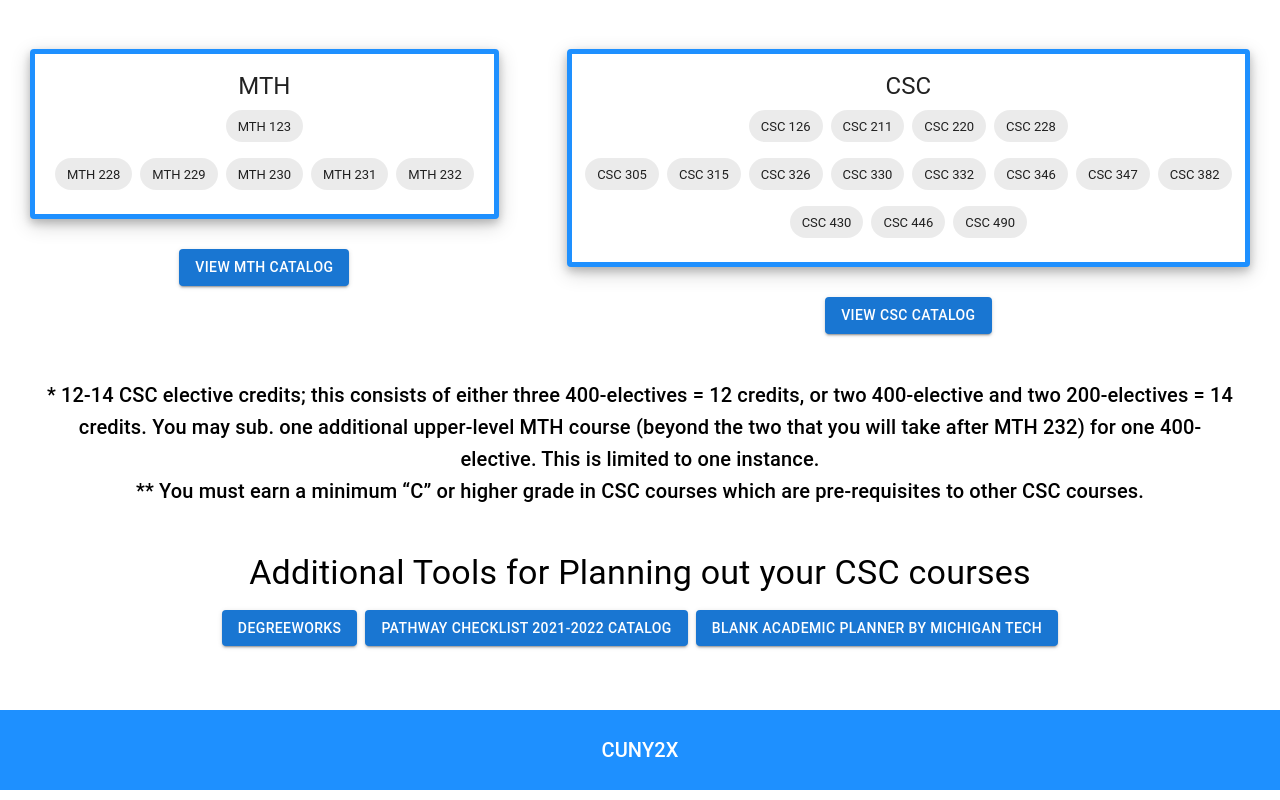
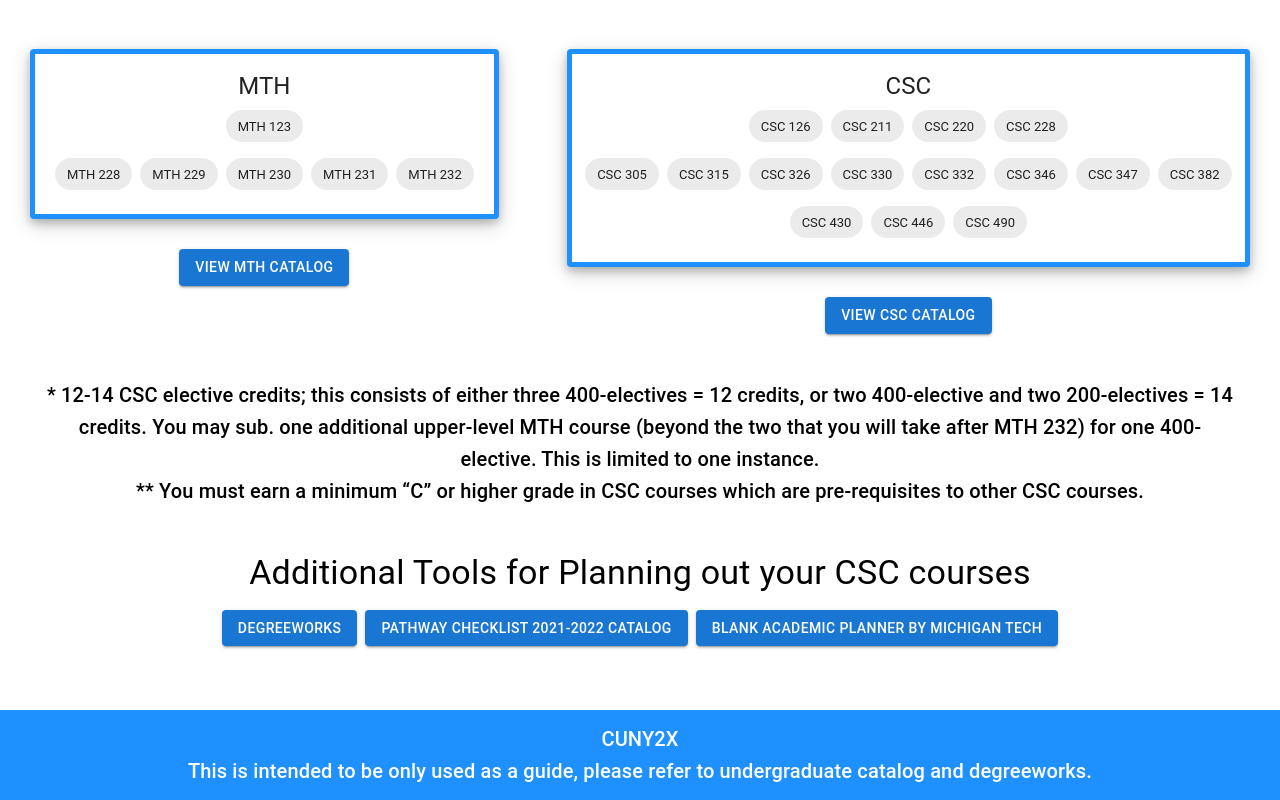
Before and after one commit to AndreaHabib/flowchart, a React (Create React App) app: page / in a window 1280 px wide. Shown: the part 1017-1817 px from the top of the page. Built offline with nearby package versions, Linux system fonts and the light colour scheme.

Commit message:
FEAT: update footer

```diff
--- a/src/App.css
+++ b/src/App.css
@@ -18,6 +18,8 @@
   justify-content: center;
   align-items: center;
   width: 100%;
+  flex-direction: column;
+  padding: 5px;
   height: 10vh;
   color: white;
   background-color: #1e90ff;
--- a/src/App.js
+++ b/src/App.js
@@ -390,6 +390,10 @@ function App() {
       </Stack>
       <footer className="footer">
         <Typography variant="h6">CUNY2X</Typography>
+        <Typography variant="h6">
+          This is intended to be only used as a guide, please refer to
+          undergraduate catalog and degreeworks.
+        </Typography>
       </footer>
     </div>
   );
```
